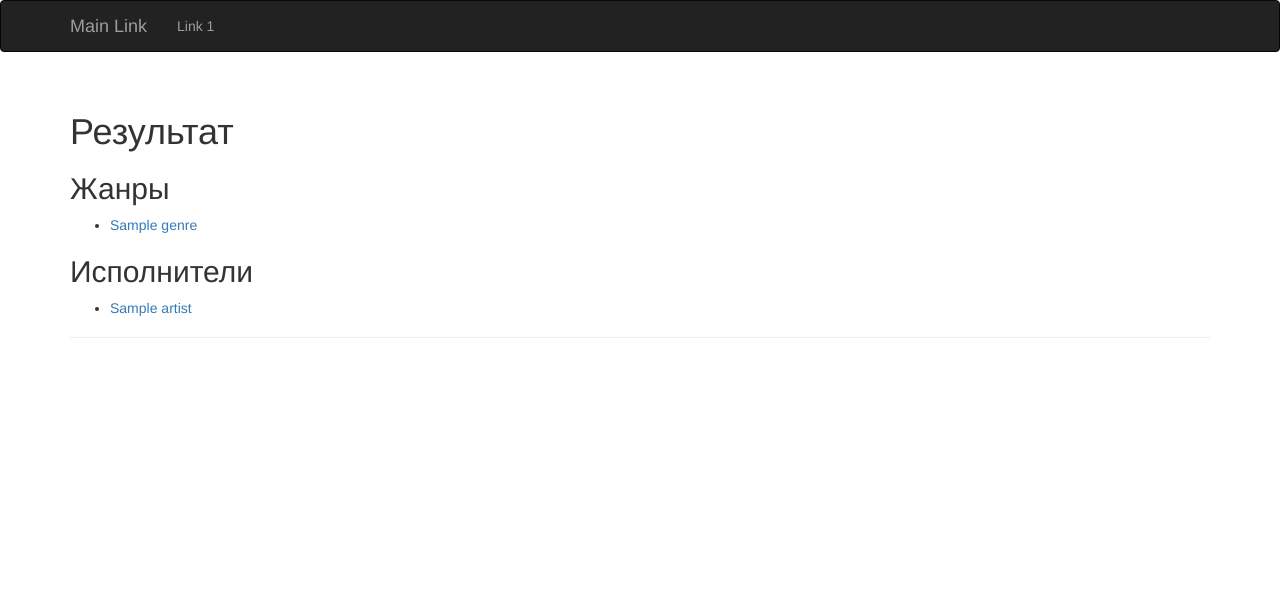
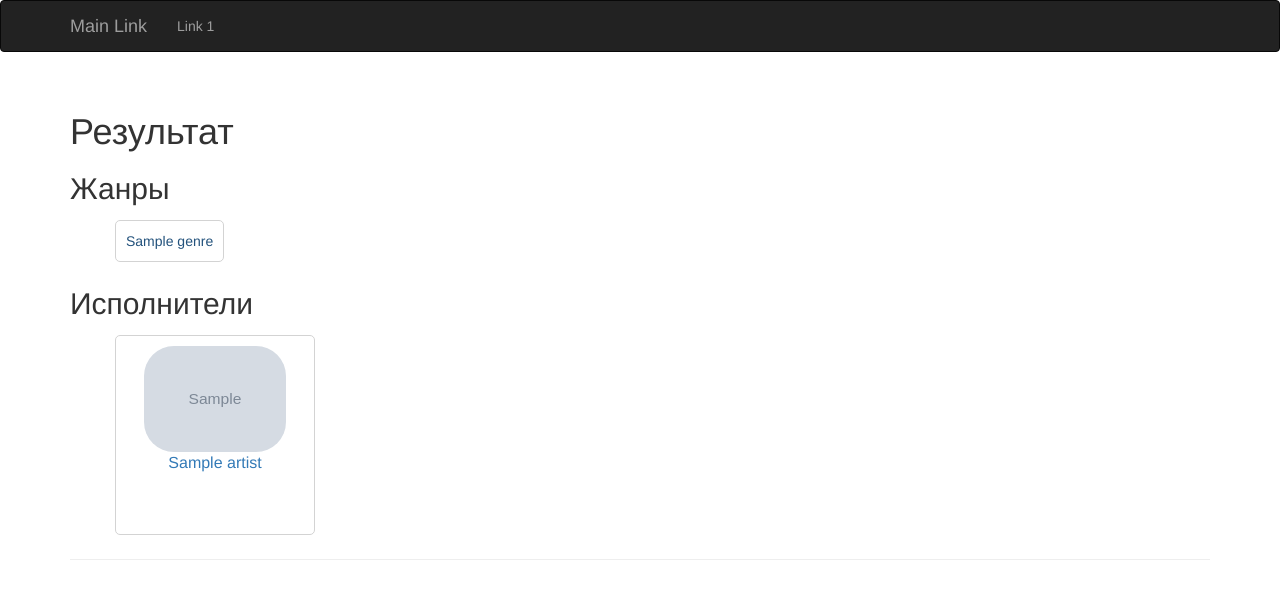
Before and after one commit to philipp-bhandari/music_genres, a Flask app: template templates/result.html in a window 1280 px wide. Shown: the top 599 px of the page. Run offline with Flask 2, Linux system fonts and the light colour scheme; the template is opened without the code that fills it: most values are stand-ins (such as "Sample title", 1, 10 or a date in 2020); grey boxes marked "Sample" are stand-in pictures; parts of the project's set-up code (start-up, migrations or seed data) failed here and were passed over; some libraries are stand-ins or nearby versions.

Commit message:
add styles, js filtration logic, group images. fix some probs

```diff
--- a/app.py
+++ b/app.py
@@ -22,13 +22,13 @@ bootstrap = Bootstrap(app)
 
 @app.route('/')
 def index():
-    return render_template('index.html', url=url_for('music'))
+    return render_template('index.html')
 
 
 @app.route('/music/')
 def music():
     form = MyForm()
-    return render_template('search.html', name='странник', form=form, url=url_for('submit'))
+    return render_template('search.html', form=form)
 
 
 @app.route('/submit', methods=('GET', 'POST'))
@@ -42,7 +42,7 @@ def submit():
 @app.route('/show/', methods=('GET', 'POST'))
 def show():
     form = MyForm()
-    return render_template('search.html', name='странник', form=form, url=url_for('submit'))
+    return render_template('search.html', form=form)
 
 
 @app.route('/show/<name>', methods=('GET', 'POST'))
@@ -53,5 +53,3 @@ def show_name(name):
 
 if __name__ == '__main__':
     app.run(host='0.0.0.0', port=8080, debug=True)  # Опция debug включает перезагрузку сервера при изменении кода.
-
-url_for()
--- a/music_parser/parser.py
+++ b/music_parser/parser.py
@@ -3,6 +3,7 @@ from grab import Grab
 from bs4 import BeautifulSoup
 import urllib.parse as url_parse
 from flask import abort
+from flask import url_for
 
 logger = logging.getLogger('grab')
 logger.addHandler(logging.StreamHandler())
@@ -14,10 +15,11 @@ web_url = 'https://music.yandex.ru'
 
 
 class Artist:
-    def __init__(self, name, href, genres):
+    def __init__(self, name, href, genres, avatar):
         self.name = name
         self.genres = genres
         self.href = href
+        self.avatar = avatar
 
     def __str__(self):
         artist_string = f'\nИмя исполнителя:\n\t{self.name}\nЖанры:\n'
@@ -56,7 +58,11 @@ def create_artist_list(elems):
             genre_href = '#'
             genres_list.append(Genre(genre_name, genre_href))
 
-        new_artist = Artist(name, link_href, genres_list)
+        avatar_link = artist.find('img', 'artist-pics__pic')['src']
+        if avatar_link == '/blocks/artist-pics/placeholder-artist.svg':
+            avatar_link = url_for('static', filename='images/no-image.png')
+
+        new_artist = Artist(name, link_href, genres_list, avatar_link)
         artist_list.append(new_artist)
     return artist_list
 
--- /dev/null
+++ b/static/css/style.css
@@ -0,0 +1,69 @@
+/*genres secion*/
+.genres li {
+	display: inline-block;
+	list-style: none;
+}
+
+.genres li a {
+	display: inline-block;
+	padding: 10px;
+	border: 1px solid #D3D3D3;
+	border-radius: 5px;
+	margin: 5px;
+	cursor: pointer;
+}
+
+.genres li a {
+	color: #23527c;
+}
+
+.genres li a:hover,
+.genres li a:visited,
+.genres li a:active,
+.genres li a:focus {
+	text-decoration: none;
+
+}
+
+.genres li a.active {
+	background-color: gray;
+	color: white;
+}
+
+/*artist section*/
+
+section.artists ul {
+	display: -webkit-flex;
+	-webkit-flex-wrap: wrap;
+	display: flex;
+	flex-wrap: wrap;
+	font-size: 16px;
+}
+
+.artists li {
+	display: block;
+	list-style: none;
+}
+
+.artists li.hidden {
+	display: none;
+}
+
+.artists .artist {
+	width: 200px;
+	height: 200px;
+	padding: 10px;
+	border: 1px solid #D3D3D3;
+	border-radius: 5px;
+	margin: 5px;
+	text-align: center;
+}
+
+.artist img {
+	width: 80%;
+	border-radius: 30px;
+}
+
+.artist a {
+	display: block;
+}
--- a/templates/404.html
+++ b/templates/404.html
@@ -2,6 +2,6 @@
 {% block title %}Не найдено{% endblock %}
 {% block page_content %}
 <div class="page-header">
-<h1>Что-то пошло не так :(</h1>
+<h1>Ошибка 404. Страница не найдена.</h1>
 </div>
 {% endblock %}
--- a/templates/base.html
+++ b/templates/base.html
@@ -1,4 +1,27 @@
 {% extends "bootstrap/base.html" %}
+
+{% block head %}
+    {{super()}}
+    <!-- Icons -->
+    <link rel="apple-touch-icon" sizes="57x57" href="{{ url_for('static', filename='icons/apple-icon-57x57.png') }}">
+    <link rel="apple-touch-icon" sizes="60x60" href="{{ url_for('static', filename='icons/apple-icon-60x60.png') }}">
+    <link rel="apple-touch-icon" sizes="72x72" href="{{ url_for('static', filename='icons/apple-icon-72x72.png') }}">
+    <link rel="apple-touch-icon" sizes="76x76" href="{{ url_for('static', filename='icons/apple-icon-76x76.png') }}">
+    <link rel="apple-touch-icon" sizes="114x114" href="{{ url_for('static', filename='icons/apple-icon-114x114.png') }}">
+    <link rel="apple-touch-icon" sizes="120x120" href="{{ url_for('static', filename='icons/apple-icon-120x120.png') }}">
+    <link rel="apple-touch-icon" sizes="144x144" href="{{ url_for('static', filename='icons/apple-icon-144x144.png') }}">
+    <link rel="apple-touch-icon" sizes="152x152" href="{{ url_for('static', filename='icons/apple-icon-152x152.png') }}">
+    <link rel="apple-touch-icon" sizes="180x180" href="{{ url_for('static', filename='icons/apple-icon-180x180.png') }}">
+    <link rel="icon" type="image/png" sizes="192x192"  href="{{ url_for('static', filename='icons/android-icon-192x192.png') }}">
+    <link rel="icon" type="image/png" sizes="32x32" href="{{ url_for('static', filename='icons/favicon-32x32.png') }}">
+    <link rel="icon" type="image/png" sizes="96x96" href="{{ url_for('static', filename='icons/favicon-96x96.png') }}">
+    <link rel="icon" type="image/png" sizes="16x16" href="{{ url_for('static', filename='icons/favicon-16x16.png') }}">
+    <!-- CSS -->
+    <link rel="stylesheet" href="{{ url_for('static', filename='css/style.css') }}">
+    <!-- JS -->
+    <script src="{{ url_for('static', filename='js/script.js') }}"></script>
+{% endblock %}
+
 {% block title %}Something in base.html{% endblock %}
 {% block navbar %}
 <div class="navbar navbar-inverse" role="navigation">
--- a/templates/index.html
+++ b/templates/index.html
@@ -11,7 +11,7 @@
         <div class="page-header">
         <h1>Добро пожаловать в Simple Apps</h1>
         </div>
-        <h2><a href="{{ url }}">Яндекс.Музыка</a></h2>
+        <h2><a href="{{ url_for('music') }}">Яндекс.Музыка</a></h2>
         <p>Это приложение парсит любимых исполнителей в Яндекс.Музыка
             и выдает дополнительную информацию по исполнителям и жанрам.</p>
     </div>
--- a/templates/result.html
+++ b/templates/result.html
@@ -6,19 +6,25 @@
     <h1>Результат</h1>
 
     <h2>Жанры</h2>
+    <section class="genres">
         <ul>
             {% for genre in genres %}
             <li><a href="{{ genre.href }}" target="_blank">{{ genre }}</a></li>
             {% endfor %}
         </ul>
+    </section>
 
     <h2>Исполнители</h2>
+    <section class="artists">
         <ul>
             {% for artist in artists %}
-        <li><a href="{{ artist.href }}" data-genres="{% for genre in artist.genres %}{{genre.name}},{% endfor %}"
-               target="_blank">{{ artist.name }}</a></li>
+            <li><div class="artist">
+                <img src="{{ artist.avatar }}">
+                <a class="artist_name" href="{{ artist.href }}" data-genres="{% for genre in artist.genres %}{{genre.name}},{% endfor %}"
+                   target="_blank">{{ artist.name }}</a></div></li>
             {% endfor %}
         </ul>
+    </section>
 
 </div>
 
--- a/templates/search.html
+++ b/templates/search.html
@@ -5,12 +5,12 @@
 
     <div class="container">
         <div class="page-header">
-            <h1>Привет, {{ name | capitalize }}!</h1>
+            <h1>Привет, Странник!</h1>
         </div>
 
         {% block app_content %}
         <p>Введи логин пользователя Yandex.Музыка</p>
-            <form method="POST" action="{{ url }}">
+            <form method="POST" action="{{ url_for('submit') }}">
                 {{ form.csrf_token }}
                 {{ form.name.label }} {{ form.name(size=30) }}
                 <input type="submit" value="Найти">
```
Also changed, not shown: static/js/script.js (added, +75 -0 lines). Lines whose indentation alone changed are shown as unchanged.
